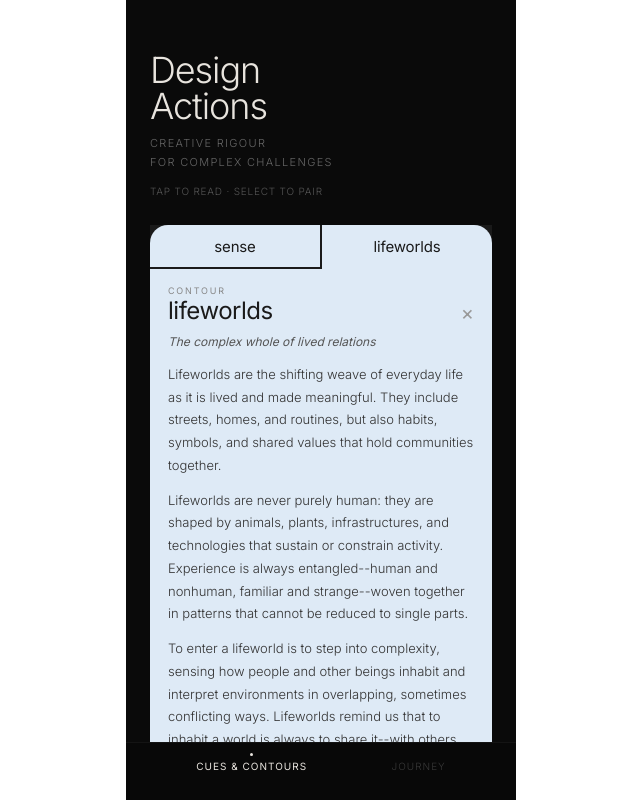
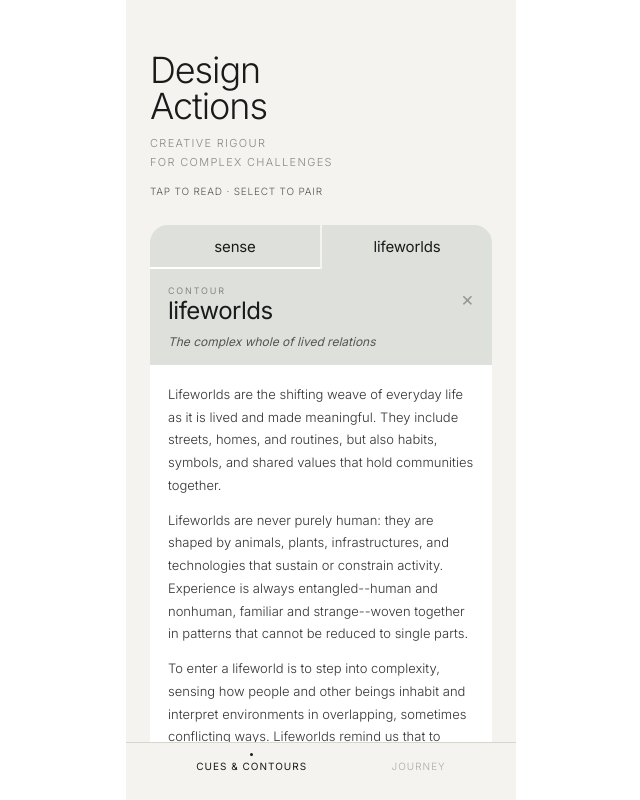
Before and after one commit to stephencairns-hash/Design-Actions, a React (Vite) app: page / in a window 1280 px wide. Both pictures are taken after a click on the button "lifeworlds". Shown: the top 800 px of the page, without its empty margins (319-959 px from the left). Built offline with nearby package versions, Linux system fonts and the light colour scheme.

Commit message:
Add files via upload

```diff
--- a/src/App.jsx
+++ b/src/App.jsx
@@ -2,14 +2,14 @@ import { useState } from "react";
 
 const R = "18px";
 const G = "2px";
-const GL = "#1a1a1a";
+const GL = "#f5f3ef";
 
 const GROUPS = [
-  { id: 1, label: "sense",   color: "#6AAEE0", tint: "#deeaf6", text: "#1a1a1a" },
-  { id: 2, label: "analyse", color: "#F2CC3A", tint: "#faf3d0", text: "#1a1a1a" },
-  { id: 3, label: "imagine", color: "#E87BAC", tint: "#fad9e8", text: "#1a1a1a" },
-  { id: 4, label: "make",    color: "#E8844A", tint: "#fae0d0", text: "#1a1a1a" },
-  { id: 5, label: "act",     color: "#6ABEAA", tint: "#d4ede7", text: "#1a1a1a" },
+  { id: 1, label: "sense",   color: "#9aa89a", tint: "#dde0db", text: "#1a1a1a" },
+  { id: 2, label: "analyse", color: "#8a95a8", tint: "#d8dce4", text: "#1a1a1a" },
+  { id: 3, label: "imagine", color: "#b5a48a", tint: "#e5ddd0", text: "#1a1a1a" },
+  { id: 4, label: "make",    color: "#9aaa9e", tint: "#d8e0db", text: "#1a1a1a" },
+  { id: 5, label: "act",     color: "#8a96a8", tint: "#d4d8e0", text: "#1a1a1a" },
 ];
 const getGroup = (id) => GROUPS.find(g => g.id === id);
 
@@ -136,7 +136,7 @@ function CardRow({ cue, contour, pos, group, selCue, selContour, onSelect, openI
             height:44, border:"none",
             cursor: activeType === "cue" ? "default" : "pointer",
             display:"flex", alignItems:"center", justifyContent:"center", gap:6,
-            borderBottom: activeType === "cue" ? "2px solid transparent" : "2px solid #1a1a1a",
+            borderBottom: activeType === "cue" ? "2px solid transparent" : "2px solid #fff",
           }}>
             <span style={{ fontSize:15, fontWeight:400, color:"#1a1a1a", letterSpacing:"-0.01em" }}>{cue.word}</span>
             {cueSelected && <span style={{ opacity:0.35 }}><MiniTick color="#1a1a1a"/></span>}
@@ -149,7 +149,7 @@ function CardRow({ cue, contour, pos, group, selCue, selContour, onSelect, openI
               height:44, border:"none",
               cursor: activeType === "contour" ? "default" : "pointer",
               display:"flex", alignItems:"center", justifyContent:"center", gap:6,
-              borderBottom: activeType === "contour" ? "2px solid transparent" : "2px solid #1a1a1a",
+              borderBottom: activeType === "contour" ? "2px solid transparent" : "2px solid #fff",
             }}>
               <span style={{ fontSize:15, fontWeight:400, color:"#1a1a1a", letterSpacing:"-0.01em" }}>{contour.word}</span>
               {contourSelected && <span style={{ opacity:0.35 }}><MiniTick color="#1a1a1a"/></span>}
@@ -157,27 +157,33 @@ function CardRow({ cue, contour, pos, group, selCue, selContour, onSelect, openI
           )}
         </div>
 
-        {/* Content area -- same tint, one continuous surface */}
-        <div style={{ background:g.tint, borderRadius:contentRadius }}>
-          <div style={{ padding:"16px 18px 12px" }}>
+
+        {/* TOP ZONE — tint: label + word + strap */}
+        <div style={{ background:g.tint, padding:"16px 18px 14px" }}>
+          <div style={{ display:"flex", justifyContent:"space-between", alignItems:"flex-start" }}>
+            <div>
               <p style={{ fontSize:9, letterSpacing:"0.2em", textTransform:"uppercase", color:"#888", marginBottom:3 }}>{activeType}</p>
-            <div style={{ display:"flex", justifyContent:"space-between", alignItems:"flex-start" }}>
               <div style={{ fontSize:24, fontWeight:400, color:"#1a1a1a", letterSpacing:"-0.02em", lineHeight:1 }}>{activeItem.word}</div>
+            </div>
             <button onClick={() => onOpen(null)} style={{ background:"none", border:"none", color:"#999", fontSize:20, cursor:"pointer", padding:0, marginTop:2 }}>×</button>
           </div>
-            <p style={{ fontSize:12, fontStyle:"italic", color:"#555", lineHeight:1.45, marginTop:8 }}>{activeItem.strap}</p>
+          <p style={{ fontSize:12, fontStyle:"italic", color:"#555", lineHeight:1.45, marginTop:10 }}>{activeItem.strap}</p>
         </div>
-          <div style={{ overflowY:"auto", padding:"0 18px 32px", maxHeight:"65vh", WebkitOverflowScrolling:"touch" }}>
+
+        {/* MIDDLE ZONE — white: scrollable description */}
+        <div style={{ background:"#fff", overflowY:"auto", padding:"18px 18px 24px", maxHeight:"52vh", WebkitOverflowScrolling:"touch" }}>
           {activeItem.desc.split("\n\n").map((para, i) => (
             <p key={i} style={{ fontSize:13, fontWeight:300, color:"#333", lineHeight:1.75, marginBottom: i < activeItem.desc.split("\n\n").length - 1 ? 12 : 0 }}>{para}</p>
           ))}
         </div>
-          <div style={{ padding:"0 18px 16px", display:"flex", alignItems:"center", justifyContent:"space-between" }}>
+
+        {/* BOTTOM ZONE — tint: select + save */}
+        <div style={{ background:g.tint, borderRadius:contentRadius, padding:"14px 18px 16px", display:"flex", alignItems:"center", justifyContent:"space-between" }}>
           <div style={{ fontSize:10, color:"#888", display:"flex", alignItems:"center", gap:6 }}>
             {sel && otherSelected ? (
               <span style={{ display:"flex", alignItems:"center", gap:5 }}>
                 <MiniTick color="#1a1a1a"/><span>{activeItem.word}</span>
-                  <span style={{ opacity:0.4 }}>--</span>
+                <span style={{ opacity:0.4 }}>—</span>
                 <MiniTick color="#1a1a1a"/><span>{otherSelected.word}</span>
               </span>
             ) : sel ? (
@@ -191,13 +197,12 @@ function CardRow({ cue, contour, pos, group, selCue, selContour, onSelect, openI
           <SelectCircle selected={sel} onSelect={() => onSelect(activeType, activeItem)}/>
         </div>
         {sel && otherSelected && (
-            <div style={{ padding:"0 18px 18px" }}>
-              <button onClick={() => onSelect("save", null)} style={{ width:"100%", background:"#1a1a1a15", color:"#1a1a1a", border:"1px solid #1a1a1a25", borderRadius:4, padding:10, fontSize:11, letterSpacing:"0.06em", cursor:"pointer" }}>
-                save to journey
+          <div style={{ background:g.tint, borderRadius:contentRadius, padding:"0 18px 18px" }}>
+            <button onClick={() => onSelect("save", null)} style={{ width:"100%", background:"#1a1a1a", color:"#f5f3ef", border:"none", borderRadius:4, padding:10, fontSize:11, letterSpacing:"0.06em", cursor:"pointer" }}>
+              save to journey →
             </button>
           </div>
         )}
-        </div>
       </div>
     );
   }
@@ -208,13 +213,13 @@ function CardRow({ cue, contour, pos, group, selCue, selContour, onSelect, openI
       <button onClick={() => onOpen(cue)} style={{ background:g.tint, borderRadius:cr(pos,"left"), height:50, border:"none", cursor:"pointer", position:"relative", display:"flex", alignItems:"center", justifyContent:"center", transition:"opacity .1s" }}
         onMouseDown={e=>e.currentTarget.style.opacity=".7"} onMouseUp={e=>e.currentTarget.style.opacity="1"} onMouseLeave={e=>e.currentTarget.style.opacity="1"}>
         <span style={{ fontSize:15, fontWeight:400, color:"#1a1a1a", letterSpacing:"-0.01em" }}>{cue.word}</span>
-        {cueSelected && <span style={{ position:"absolute", top:7, right:7, opacity:0.4 }}><MiniTick color="#1a1a1a"/></span>}
+        {cueSelected && <span style={{ position:"absolute", top:8, right:7, opacity:0.5 }}><MiniTick color="#1a1a1a"/></span>}
       </button>
       {contour && (
         <button onClick={() => onOpen(contour)} style={{ background:g.tint, borderRadius:cr(pos,"right"), height:50, border:"none", cursor:"pointer", position:"relative", display:"flex", alignItems:"center", justifyContent:"center", transition:"opacity .1s" }}
           onMouseDown={e=>e.currentTarget.style.opacity=".7"} onMouseUp={e=>e.currentTarget.style.opacity="1"} onMouseLeave={e=>e.currentTarget.style.opacity="1"}>
           <span style={{ fontSize:15, fontWeight:400, color:"#1a1a1a", letterSpacing:"-0.01em" }}>{contour.word}</span>
-          {contourSelected && <span style={{ position:"absolute", top:7, left:7, opacity:0.4 }}><MiniTick color="#1a1a1a"/></span>}
+          {contourSelected && <span style={{ position:"absolute", top:8, left:7, opacity:0.5 }}><MiniTick color="#1a1a1a"/></span>}
         </button>
       )}
     </>
@@ -441,7 +446,7 @@ export default function DesignActions() {
   const [selContour, setSelContour] = useState(null);
   const [journey, setJourney]       = useState([]);
 
-  const bg = "#0a0a0a", fg = "#e8e4de";
+  const bg = "#f5f3ef", fg = "#1a1a1a";
 
   const handleOpen = (item) => setOpenItem(prev => prev?.id === item?.id ? null : item);
 
@@ -481,10 +486,10 @@ export default function DesignActions() {
       {screen === "home" && (
         <div style={{ paddingBottom:84 }}>
           <div style={{ padding:"52px 24px 28px" }}>
-            <h1 style={{ fontSize:36, fontWeight:300, color:fg, letterSpacing:"-0.03em", lineHeight:1.0, marginBottom:10 }}>
+            <h1 style={{ fontSize:36, fontWeight:300, color:"#1a1a1a", letterSpacing:"-0.03em", lineHeight:1.0, marginBottom:10 }}>
               Design<br/>Actions
             </h1>
-            <p style={{ fontSize:11, fontWeight:300, color:"#666", letterSpacing:"0.12em", textTransform:"uppercase", lineHeight:1.7 }}>
+            <p style={{ fontSize:11, fontWeight:300, color:"#888", letterSpacing:"0.12em", textTransform:"uppercase", lineHeight:1.7 }}>
               creative rigour<br/>for complex challenges
             </p>
             <p style={{ fontSize:10, fontWeight:300, color:"#555", letterSpacing:"0.08em", textTransform:"uppercase", marginTop:14 }}>
@@ -493,9 +498,6 @@ export default function DesignActions() {
           </div>
           <div style={{ padding:"0 24px" }}>
             <UniformGrid selCue={selCue} selContour={selContour} onSelect={handleSelect} openItem={openItem} onOpen={handleOpen}/>
-            <button onClick={randomPair} style={{ width:"100%", marginTop:12, background:"none", border:"1px solid #1e1e1e", borderRadius:4, padding:12, fontSize:12, color:"#444", letterSpacing:"0.08em" }}>
-              random pair →
-            </button>
           </div>
         </div>
       )}
@@ -505,18 +507,18 @@ export default function DesignActions() {
         <div style={{ paddingBottom:84 }}>
           <div style={{ padding:"52px 24px 20px", display:"flex", alignItems:"flex-start", justifyContent:"space-between" }}>
             <div>
-              <h2 style={{ fontSize:28, fontWeight:300, color:fg, letterSpacing:"-0.025em", lineHeight:1.0, marginBottom:6 }}>journey</h2>
-              <p style={{ fontSize:11, fontWeight:300, color:"#555", letterSpacing:"0.02em" }}>
+              <h2 style={{ fontSize:28, fontWeight:300, color:"#1a1a1a", letterSpacing:"-0.025em", lineHeight:1.0, marginBottom:6 }}>journey</h2>
+              <p style={{ fontSize:11, fontWeight:300, color:"#888", letterSpacing:"0.02em" }}>
                 tap cards to read · here now to generate
               </p>
             </div>
-            <button onClick={randomPair} style={{ fontSize:11, color:"#555", border:"1px solid #1e1e1e", borderRadius:4, padding:"6px 12px", background:"none", marginTop:4 }}>+ random</button>
+            <button onClick={randomPair} style={{ fontSize:11, color:"#888", border:"1px solid #ccc", borderRadius:4, padding:"6px 12px", background:"none", marginTop:4 }}>+ random</button>
           </div>
           <div style={{ padding:"0 24px" }}>
             {journey.length === 0 ? (
               <div style={{ padding:"72px 0" }}>
-                <div style={{ fontSize:20, fontWeight:300, color:"#282828", marginBottom:10, letterSpacing:"-0.02em" }}>no pairs yet</div>
-                <div style={{ fontSize:12, fontWeight:300, color:"#333", lineHeight:1.8 }}>select a cue and contour<br/>from the grid to begin</div>
+                <div style={{ fontSize:20, fontWeight:300, color:"#1a1a1a", marginBottom:10, letterSpacing:"-0.02em" }}>no pairs yet</div>
+                <div style={{ fontSize:12, fontWeight:300, color:"#999", lineHeight:1.8 }}>select a cue and contour<br/>from the grid to begin</div>
               </div>
             ) : (
               <JourneyGrid journey={journey} onRemove={(id) => setJourney(j => j.filter(x => x.id !== id))}/>
@@ -526,11 +528,11 @@ export default function DesignActions() {
       )}
 
       {/* NAV */}
-      <div style={{ position:"fixed", bottom:0, left:"50%", transform:"translateX(-50%)", width:"100%", maxWidth:390, zIndex:100, background:"#080808", borderTop:"1px solid #141414", padding:"10px 28px 28px", display:"flex", justifyContent:"space-around" }}>
+      <div style={{ position:"fixed", bottom:0, left:"50%", transform:"translateX(-50%)", width:"100%", maxWidth:390, zIndex:100, background:"#f5f3ef", borderTop:"1px solid #d8d4ce", padding:"10px 28px 28px", display:"flex", justifyContent:"space-around" }}>
         {[["home","cues & contours"],["journey", journey.length > 0 ? `journey · ${journey.length}` : "journey"]].map(([s,label]) => (
           <button key={s} onClick={() => setScreen(s)} style={{ background:"none", border:"none", display:"flex", flexDirection:"column", alignItems:"center", gap:4 }}>
-            <div style={{ width:3, height:3, borderRadius:"50%", background:screen===s?fg:"transparent" }}/>
-            <span style={{ fontWeight:screen===s?400:300, fontSize:10, letterSpacing:"0.1em", textTransform:"uppercase", color:screen===s?fg:"#383838" }}>{label}</span>
+            <div style={{ width:3, height:3, borderRadius:"50%", background:screen===s?"#1a1a1a":"transparent" }}/>
+            <span style={{ fontWeight:screen===s?400:300, fontSize:10, letterSpacing:"0.1em", textTransform:"uppercase", color:screen===s?"#1a1a1a":"#aaa" }}>{label}</span>
           </button>
         ))}
       </div>
```
Lines whose indentation alone changed are shown as unchanged.
